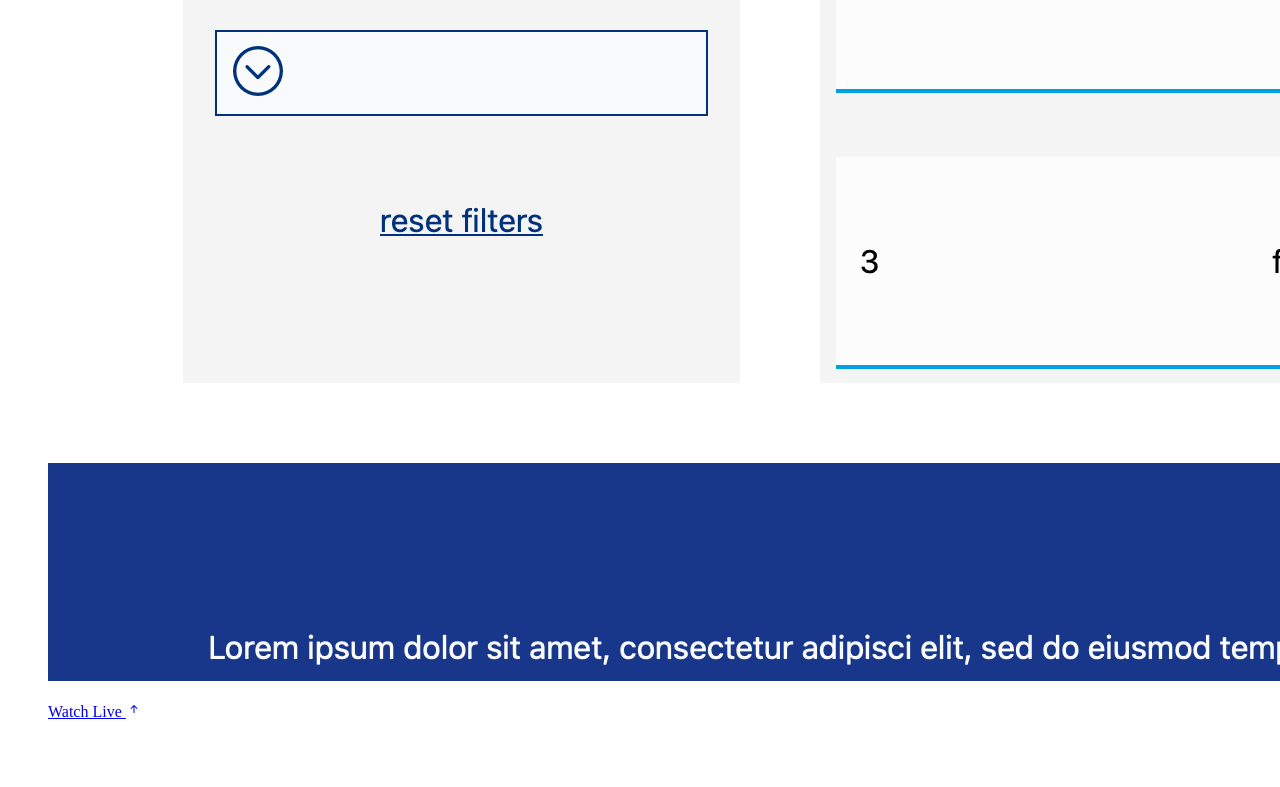
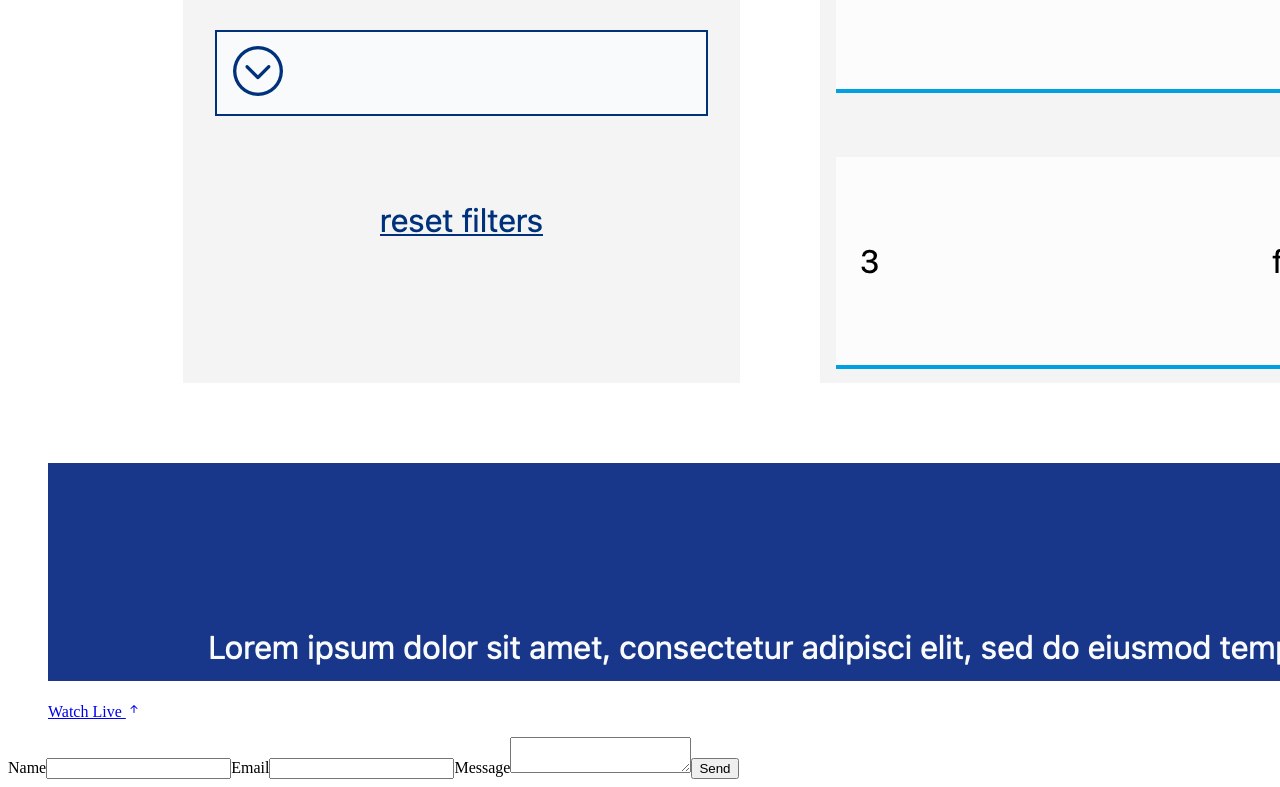
Before and after one commit to LeoBok/Portfolio, a React (Create React App) app: page / in a window 1280 px wide. Shown: the part 6989-7776 px from the top of the page. Before the commit the page ends 7726 px from the top, so only its background shows below. Built offline with nearby package versions, Linux system fonts and the light colour scheme.

Commit message:
added form to ContactMe

```diff
--- a/package.json
+++ b/package.json
@@ -4,6 +4,7 @@
   "version": "0.1.0",
   "private": true,
   "dependencies": {
+    "@emailjs/browser": "^3.9.1",
     "@testing-library/jest-dom": "^5.16.5",
     "@testing-library/react": "^13.4.0",
     "@testing-library/user-event": "^13.5.0",
--- a/src/App.js
+++ b/src/App.js
@@ -1,5 +1,6 @@
 import { useState } from 'react';
 import './App.css';
+import ContactMe from './components/contact me/Contact_Me';
 import Experience from './components/experience/Experience';
 import Main from './components/main/Main';
 import Navbar from './components/navbar/Navbar';
@@ -19,6 +20,7 @@ function App() {
       <Main />
       <Experience />
       <Works />
+      <ContactMe />
       </div>
     </div>
   );
--- /dev/null
+++ b/src/components/contact me/Contact_Me.jsx
@@ -0,0 +1,48 @@
+import React, { useRef, useState } from 'react';
+import emailjs from '@emailjs/browser';
+
+const ContactMe = () => {
+    const [inputName, setInputName] = useState('');
+    const [inputEmail, setInputEmail] = useState('');
+    const [inputTextArea, setInputTextArea] = useState('')
+
+    const form = useRef();
+
+    const handleInputName = event => {
+        setInputName(event.target.value)
+    }
+
+    const handleInputEmail = event => {
+        setInputEmail(event.target.value)
+    }
+
+    const handleinputTextArea = event => {
+        setInputTextArea(event.target.value)
+    }
+
+    const sendEmail = (e) => {
+        e.preventDefault();
+
+        emailjs.sendForm('service_k55x2x2', 'template_cw9tcds', form.current, 'uf7j5ZFHiK2ynoUNL')
+          .then((result) => {
+              console.log(result.text);
+          }, (error) => {
+              console.log(error.text);
+          });
+      };
+    return (
+        <section className='flex justify-center'>
+            <form ref={form} onSubmit={sendEmail} className='flex flex-col'>
+                <label>Name</label>
+                <input type="text" name="user_name" value={inputName} onChange={handleInputName} />
+                <label>Email</label>
+                <input type="email" name="user_email" value={inputEmail} onChange={handleInputEmail} />
+                <label>Message</label>
+                <textarea name="message" value={inputTextArea} onChange={handleinputTextArea} />
+                <input type="submit" value="Send" />
+            </form>
+        </section>
+    )
+}
+
+export default ContactMe
```
Also changed, not shown: 1 other file (tests, documents, lock files or other folders).
